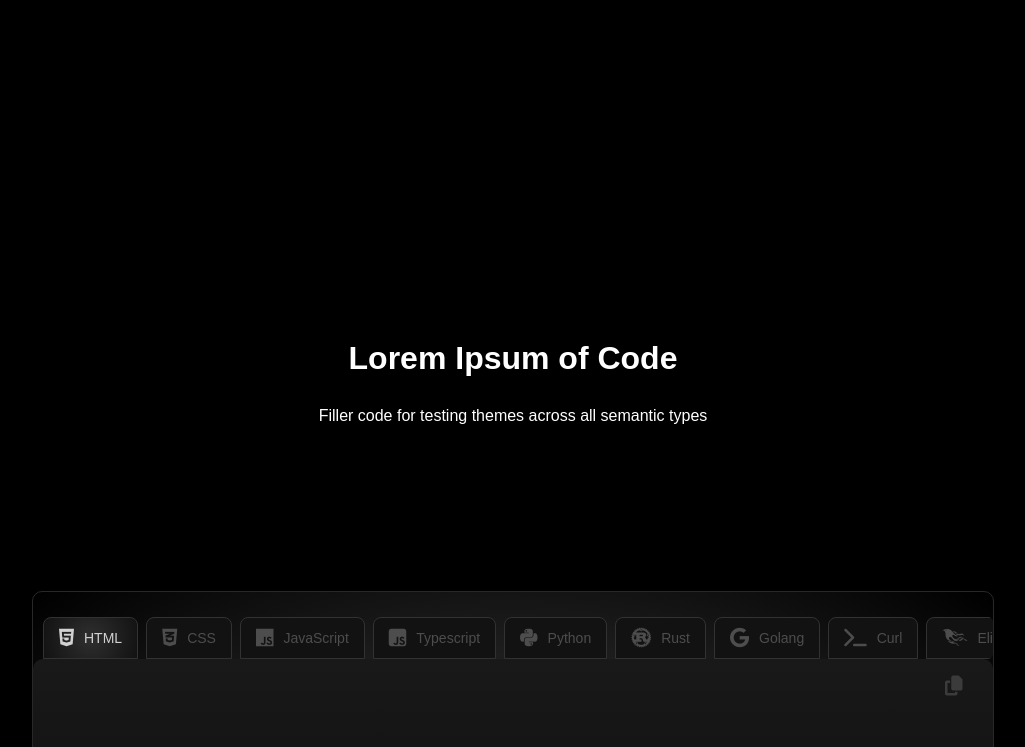
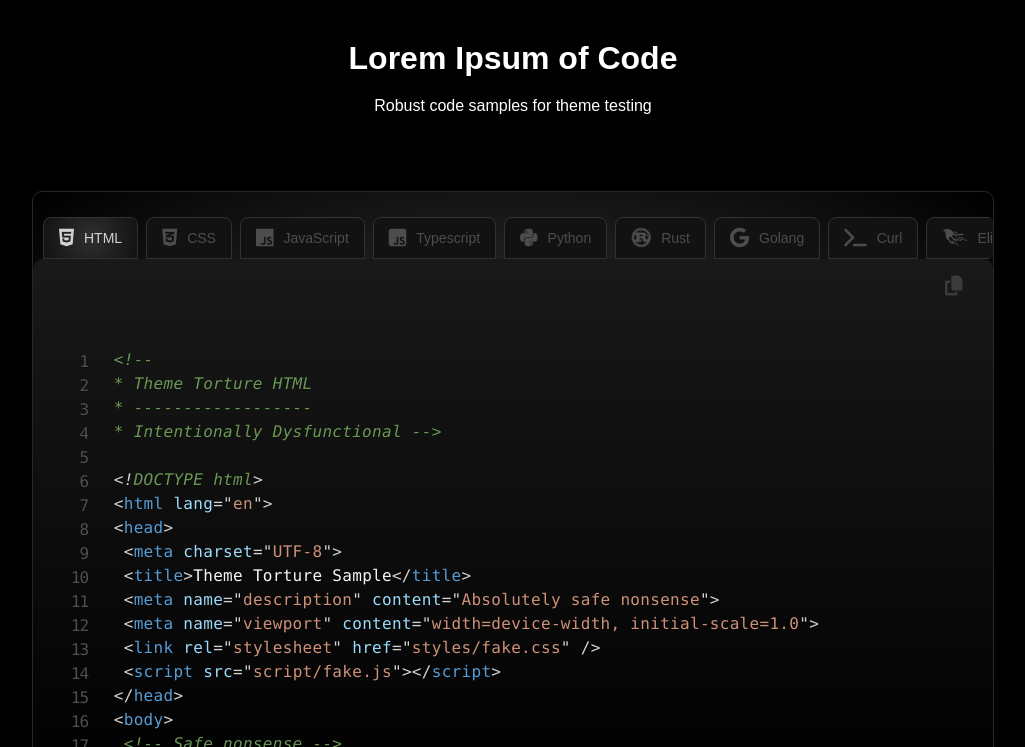
Before and after one commit to SneauxGirl/Lorem-codesum, a plain HTML site: page index.html in a window 1280 px wide. Shown: the top 747 px of the page, without its empty margins (127-1152 px from the left). Drawn offline with nearby package versions, Linux system fonts and the light colour scheme; a web font is replaced by a local one.

```diff
--- a/index.html
+++ b/index.html
@@ -25,7 +25,7 @@
 <body>
     <header class="header">
     <h1 class="header">Lorem Ipsum of Code</h1>
-    <p class="description">Filler code for testing themes across all semantic types</p>
+    <p class="description">Robust code samples for theme testing</p>
     </header>
     <section class="code-master">
         <div class="code-container">
--- a/styles/style.css
+++ b/styles/style.css
@@ -20,12 +20,10 @@
 
 .header {
     position: relative;
-    top: 5rem;
     text-align: center;
     width: 100%;
     max-width: 1200px;
-    margin: 90px 0;
-    padding-bottom: 20px;
+    margin: 20px 0;
     z-index: 1;
 }
 
@@ -46,7 +44,7 @@
     padding: 25px 0 0 0;
     width: 100%;
     max-width: 375px;
-    margin: 120px auto 0 auto; /*leave this tight for max code space on mobile*/
+    margin: 40px auto 0 auto; /*leave this tight for max code space on mobile*/
 }
 
 @media (min-width: 500px) {
```
